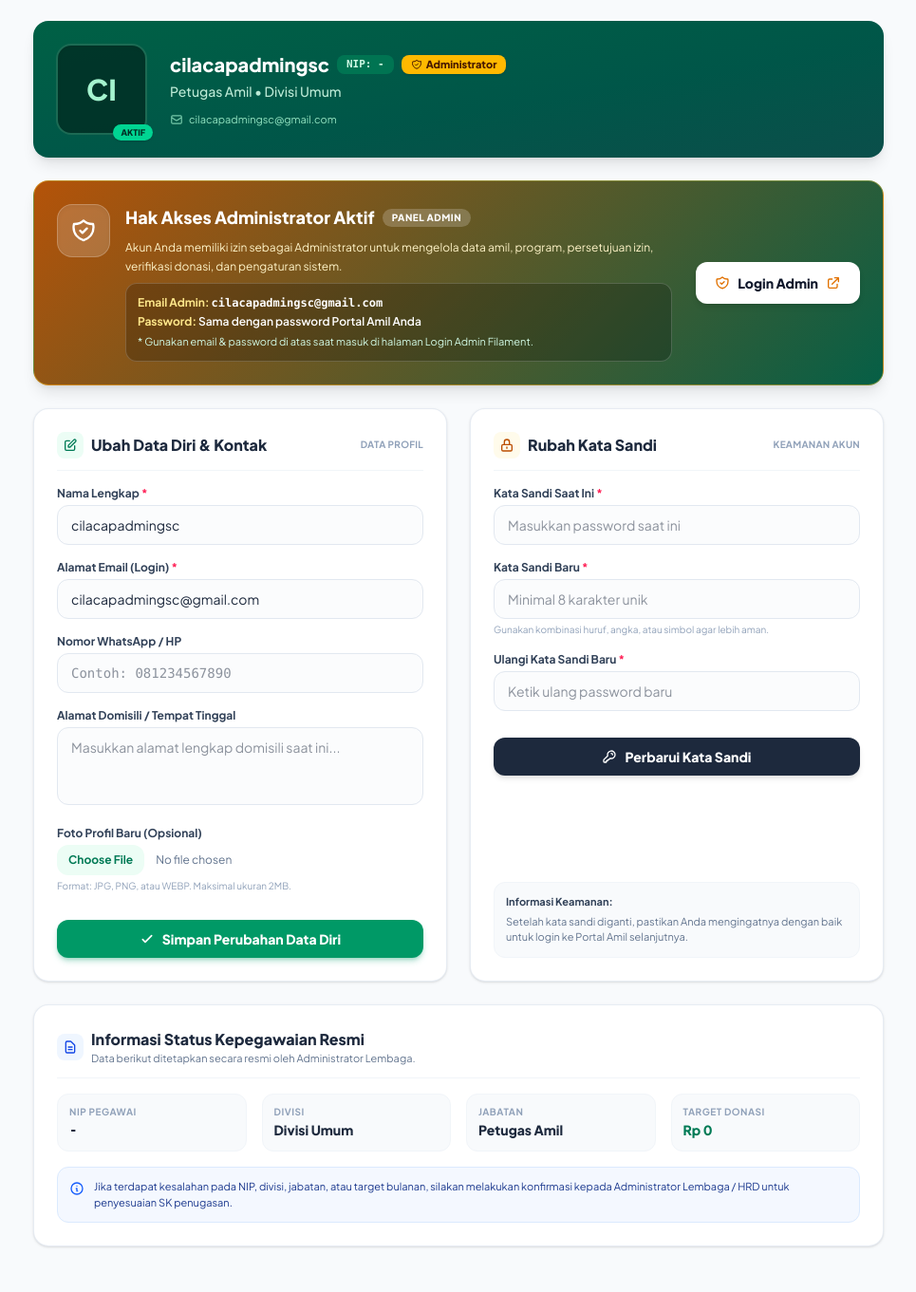
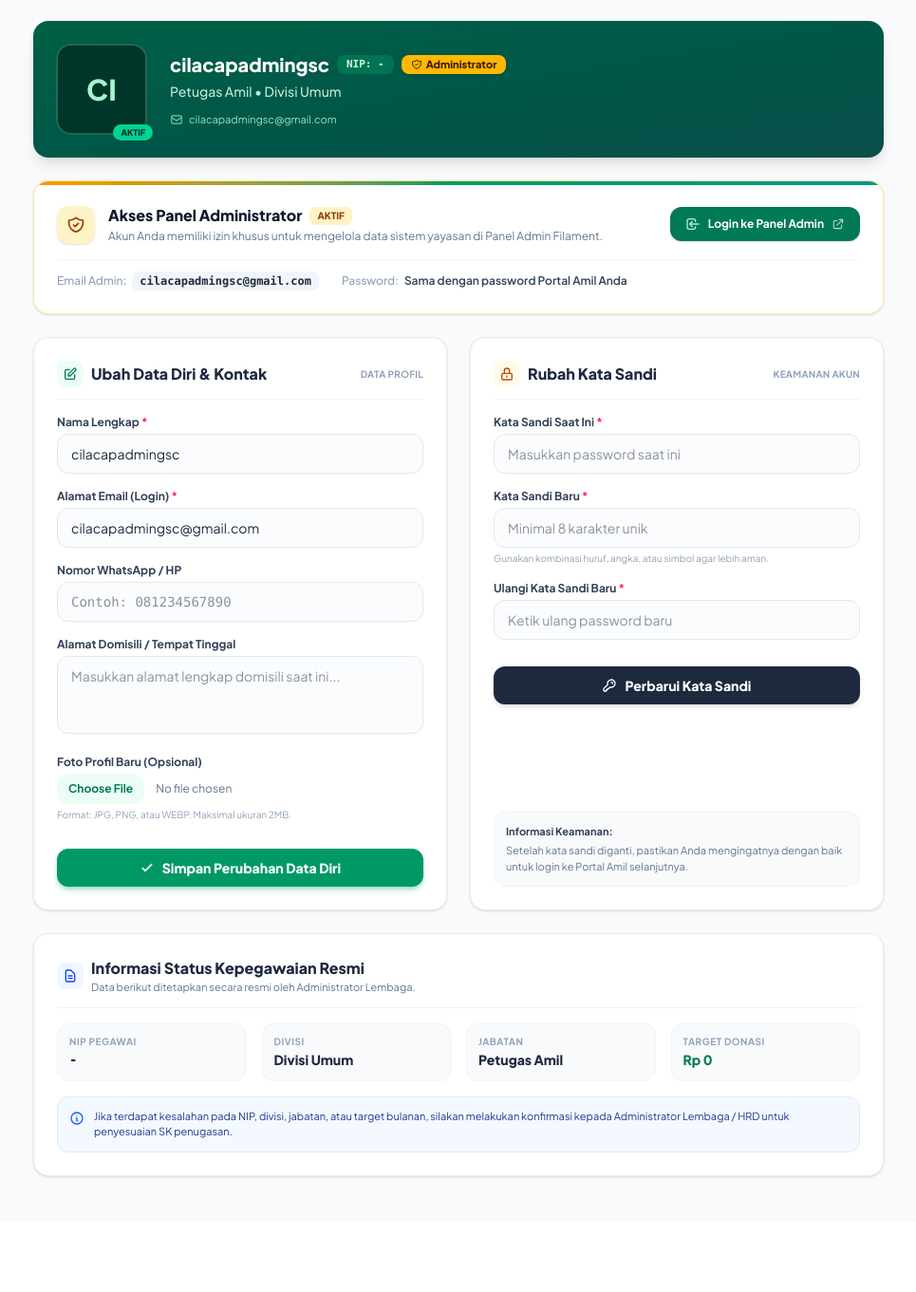
Before and after one commit to AleaCasanova/manajemen-amil, a Laravel app: page /amil/profile in a window 1280 px wide. Shown: the part 147-1508 px from the top of the page at 95% size, without its empty margins (157-1122 px from the left). After the commit the page ends 1388 px from the top, so only its background shows below. Run offline with Laravel 12, Linux system fonts and the light colour scheme; a user stored in the database is signed in; data comes from the database, SQL or seed files in the repository; style sheets or scripts are compiled from the project's sources.

Commit message:
style: refine admin card on profile to clean white card with proportional button and clear contrast

```diff
--- a/resources/views/amil/profile/index.blade.php
+++ b/resources/views/amil/profile/index.blade.php
@@ -93,52 +93,52 @@
     </div>
 
     @if($user->isAdmin())
-        <!-- Card Khusus Akses Administrator (Hanya tampil bagi akun dengan akses Admin) -->
-        <div style="background: linear-gradient(135deg, #b45309 0%, #065f46 100%); color: #ffffff;" class="rounded-2xl p-5 sm:p-6 shadow-lg border border-amber-300/40 relative overflow-hidden">
-            <div class="flex flex-col lg:flex-row lg:items-center justify-between gap-5 relative z-10">
-                <div class="flex items-start gap-4">
-                    <div style="background-color: rgba(255, 255, 255, 0.18);" class="w-12 h-12 sm:w-14 sm:h-14 rounded-2xl flex items-center justify-center shrink-0 text-white shadow-inner border border-white/20">
-                        <svg class="w-7 h-7" fill="none" stroke="currentColor" viewBox="0 0 24 24">
+        <!-- Card Akses Administrator (Simpel, Bersih & Selaras) -->
+        <div class="bg-white rounded-2xl p-5 sm:p-6 border border-amber-200/80 shadow-sm relative overflow-hidden">
+            <!-- Garis Aksen Halus di Bagian Atas -->
+            <div class="absolute top-0 left-0 right-0 h-1 bg-gradient-to-r from-amber-500 via-emerald-600 to-teal-600"></div>
+
+            <div class="flex flex-col sm:flex-row sm:items-center justify-between gap-4">
+                <!-- Sisi Kiri: Ikon, Judul & Keterangan -->
+                <div class="flex items-start gap-3.5">
+                    <span class="w-10 h-10 rounded-xl bg-amber-100 text-amber-800 flex items-center justify-center shrink-0 shadow-sm mt-0.5">
+                        <svg class="w-5 h-5" fill="none" stroke="currentColor" viewBox="0 0 24 24">
                             <path stroke-linecap="round" stroke-linejoin="round" stroke-width="2" d="M9 12l2 2 4-4m5.618-4.016A11.955 11.955 0 0112 2.944a11.955 11.955 0 01-8.618 3.04A12.02 12.02 0 003 9c0 5.591 3.824 10.29 9 11.622 5.176-1.332 9-6.03 9-11.622 0-1.042-.133-2.052-.382-3.016z" />
                         </svg>
-                    </div>
-                    <div class="space-y-2">
-                        <div class="flex items-center gap-2 flex-wrap">
-                            <h3 class="font-extrabold text-base sm:text-lg text-white">Hak Akses Administrator Aktif</h3>
-                            <span style="background-color: rgba(255, 255, 255, 0.2);" class="px-2.5 py-0.5 rounded-full text-[10px] font-extrabold uppercase tracking-wider text-white">Panel Admin</span>
+                    </span>
+                    <div>
+                        <div class="flex items-center gap-2">
+                            <h3 class="font-extrabold text-slate-900 text-sm sm:text-base">Akses Panel Administrator</h3>
+                            <span class="px-2 py-0.5 rounded-md bg-amber-100 text-amber-800 text-[10px] font-extrabold uppercase">Aktif</span>
                         </div>
-                        <p style="color: #fef3c7;" class="text-xs max-w-xl leading-relaxed">
-                            Akun Anda memiliki izin sebagai Administrator untuk mengelola data amil, program, persetujuan izin, verifikasi donasi, dan pengaturan sistem.
+                        <p class="text-xs text-slate-500 mt-0.5">
+                            Akun Anda memiliki izin khusus untuk mengelola data sistem yayasan di Panel Admin Filament.
                         </p>
-
-                        <!-- Info Kredensial Login Admin -->
-                        <div style="background-color: rgba(0, 0, 0, 0.22); border-color: rgba(255, 255, 255, 0.18);" class="mt-2 p-3 rounded-xl border text-xs space-y-1.5 max-w-xl">
-                            <div class="flex flex-wrap items-center gap-x-4 gap-y-1">
-                                <div>
-                                    <span style="color: #fde68a;" class="font-bold">Email Admin:</span>
-                                    <span class="font-mono font-extrabold text-white select-all">{{ $user->email }}</span>
-                                </div>
-                                <div>
-                                    <span style="color: #fde68a;" class="font-bold">Password:</span>
-                                    <span class="text-white font-semibold">Sama dengan password Portal Amil Anda</span>
-                                </div>
-                            </div>
-                            <p style="color: #d1fae5;" class="text-[11px]">
-                                * Gunakan email &amp; password di atas saat masuk di halaman Login Admin Filament.
-                            </p>
-                        </div>
                     </div>
                 </div>
 
-                <a href="{{ url('/admin') }}" class="w-full lg:w-auto inline-flex items-center justify-center gap-2 px-5 py-3 rounded-xl bg-white text-slate-900 hover:bg-amber-50 active:bg-amber-100 font-extrabold text-xs sm:text-sm shadow-md hover:shadow-lg transition shrink-0 cursor-pointer group">
-                    <svg class="w-4 h-4 text-amber-600" fill="none" stroke="currentColor" viewBox="0 0 24 24">
-                        <path stroke-linecap="round" stroke-linejoin="round" stroke-width="2" d="M9 12l2 2 4-4m5.618-4.016A11.955 11.955 0 0112 2.944a11.955 11.955 0 01-8.618 3.04A12.02 12.02 0 003 9c0 5.591 3.824 10.29 9 11.622 5.176-1.332 9-6.03 9-11.622 0-1.042-.133-2.052-.382-3.016z" />
+                <!-- Sisi Kanan: Tombol Login Admin -->
+                <a href="{{ url('/admin') }}" class="inline-flex items-center justify-center gap-2 px-4 py-2.5 rounded-xl bg-emerald-700 hover:bg-emerald-800 active:bg-emerald-900 text-white font-bold text-xs shadow-sm hover:shadow transition shrink-0 self-start sm:self-auto cursor-pointer">
+                    <svg class="w-4 h-4 text-emerald-200" fill="none" stroke="currentColor" viewBox="0 0 24 24">
+                        <path stroke-linecap="round" stroke-linejoin="round" stroke-width="2" d="M11 16l-4-4m0 0l4-4m-4 4h14m-5 4v1a3 3 0 01-3 3H6a3 3 0 01-3-3V7a3 3 0 013-3h7a3 3 0 013 3v1" />
                     </svg>
-                    <span>Login Admin</span>
-                    <svg class="w-4 h-4 text-amber-600 group-hover:translate-x-0.5 transition-transform" fill="none" stroke="currentColor" viewBox="0 0 24 24">
+                    <span>Login ke Panel Admin</span>
+                    <svg class="w-3.5 h-3.5 opacity-70" fill="none" stroke="currentColor" viewBox="0 0 24 24">
                         <path stroke-linecap="round" stroke-linejoin="round" stroke-width="2" d="M10 6H6a2 2 0 00-2 2v10a2 2 0 002 2h10a2 2 0 002-2v-4M14 4h6m0 0v6m0-6L10 14" />
                     </svg>
                 </a>
+            </div>
+
+            <!-- Bar Kredensial Login Admin (Rapi & Minimalis) -->
+            <div class="mt-4 pt-3 border-t border-slate-100 flex flex-wrap items-center gap-x-6 gap-y-2 text-xs text-slate-600">
+                <div class="flex items-center gap-1.5">
+                    <span class="text-slate-400 font-medium">Email Admin:</span>
+                    <span class="font-mono font-bold text-slate-800 bg-slate-100 px-2 py-0.5 rounded-md select-all">{{ $user->email }}</span>
+                </div>
+                <div class="flex items-center gap-1.5">
+                    <span class="text-slate-400 font-medium">Password:</span>
+                    <span class="font-semibold text-slate-700">Sama dengan password Portal Amil Anda</span>
+                </div>
             </div>
         </div>
     @endif
```
